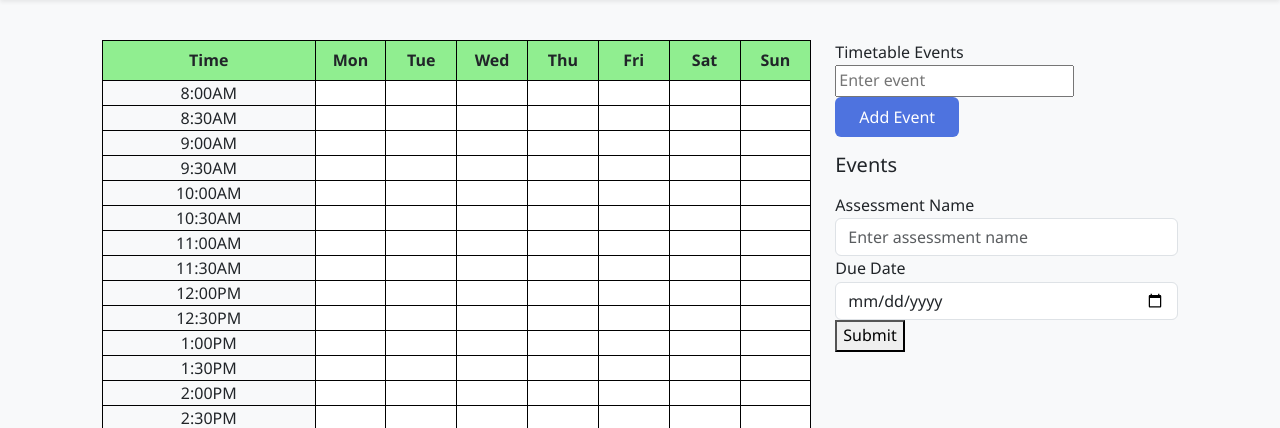
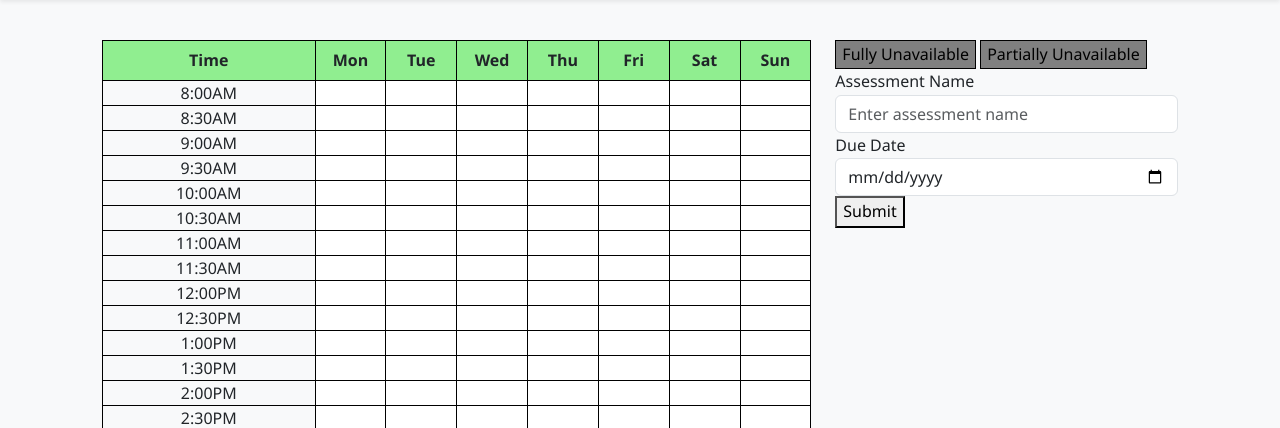
Before and after one commit to tri-tim-m-nguyen/study-plan-application, a Flask app: page /create in a window 1280 px wide. Shown: the part 74-502 px from the top of the page. Run offline with Flask 3, Linux system fonts and the light colour scheme.

Commit message:
Revert "Modified create timetable page"

```diff
--- a/app/static/timetable.css
+++ b/app/static/timetable.css
@@ -25,111 +25,25 @@
     height: 20px;
 }
 
-.timeslot:hover {
-    border: 3px dotted black;
+.timeslot.selected {
+    background-color: grey;
 }
 
-.timeslot.toggle-1 {
-    background-color: red;
+.timeslot.pselected {
+    background-color: lightblue;
 }
 
-.timeslot.toggle-2 {
-    background-color: blue;
+.timeslot:hover {
+    border: 3px dotted black; /* Change border to dotted on hover */
 }
 
-.timeslot.toggle-3 {
-    background-color: green;
+.toggle {
+    background-color:gray;
+    color: black;
+    border: 1px solid black;
 }
 
-.timeslot.toggle-4 {
-    background-color: yellow;
+.toggle.active {
+    background-color: lightgreen;
+    border: 1px solid green;
 }
-
-.timeslot.toggle-5 {
-    background-color: purple;
-}
-
-.timeslot.toggle-6 {
-    background-color: orange;
-}
-
-.timeslot.toggle-7 {
-    background-color: pink;
-}
-
-.timeslot.toggle-8 {
-    background-color: brown;
-}
-
-.timeslot.toggle-9 {
-    background-color: cyan;
-}
-
-.timeslot.toggle-10 {
-    background-color: lime;
-}
-
-.event {
-    border: 1px solid #ddd;
-    border-radius: 5px;
-    background-color: #f8f9fa;
-    padding: 10px;
-    margin-bottom: 10px;
-    display: flex;
-    justify-content: space-between;
-    align-items: center;
-}
-
-.event-toggle-1 {
-    background-color: red;
-    color: white;
-}
-
-.event-toggle-2 {
-    background-color: blue;
-    color: white;
-}
-
-.event-toggle-3 {
-    background-color: green;
-    color: white;
-}
-
-.event-toggle-4 {
-    background-color: yellow;
-    color: black; /* Ensure text is readable on yellow */
-}
-
-.event-toggle-5 {
-    background-color: purple;
-    color: white;
-}
-
-.event-toggle-6 {
-    background-color: orange;
-    color: white;
-}
-
-.event-toggle-7 {
-    background-color: pink;
-    color: black; /* Ensure text is readable on pink */
-}
-
-.event-toggle-8 {
-    background-color: brown;
-    color: white;
-}
-
-.event-toggle-9 {
-    background-color: cyan;
-    color: black; /* Ensure text is readable on cyan */
-}
-
-.event-toggle-10 {
-    background-color: lime;
-    color: black; /* Ensure text is readable on lime */
-}
-
-.event button {
-    font-size: 0.8rem;
-}
--- a/app/static/timetable.js
+++ b/app/static/timetable.js
@@ -1,104 +1,33 @@
 document.addEventListener("DOMContentLoaded", function () {
     const timeslots = document.querySelectorAll(".timeslot");
-    const eventsContainer = document.getElementById("events");
-    const addEventForm = document.getElementById("add-event-form");
-    const eventInput = document.getElementById("event");
-    let toggleMode = null;
-    let activeEvent = null;
+    let toggleMode = "selected"; // Default mode
+    toggleSelectedButton.classList.add("active");
 
-    // Pool of available toggle numbers
-    const availableToggles = Array.from({ length: 10 }, (_, i) => i + 1); // [1, 2, ..., 10]
+    const toggleSelectedButton = document.getElementById("toggle-selected");
+    const togglePSelectedButton = document.getElementById("toggle-pselected");
 
-    // Handle the "Add Event" form submission
-    addEventForm.addEventListener("submit", function (e) {
-        e.preventDefault();
-        const eventString = eventInput.value.trim();
+    // Add event listeners to the buttons
+    toggleSelectedButton.addEventListener("click", function () {
+        toggleMode = "selected";
+        toggleSelectedButton.classList.add("active");
+        togglePSelectedButton.classList.remove("active");
+    });
 
-        if (eventString) {
-            if (availableToggles.length === 0) {
-                alert("You can only have up to 10 events at once.");
-                return;
-            }
-
-            // Get the next available toggle number
-            const toggleNumber = availableToggles.shift(); // Remove the first available toggle number
-            const toggleClass = `toggle-${toggleNumber}`; // Unique class for this event
-
-            // Create a new event in the Event section
-            const event = document.createElement("div");
-            event.className = `event mb-2 p-2 border d-flex justify-content-between align-items-center`; // Default .event class
-            event.innerHTML = `
-                <span>${eventString}</span>
-                <button class="btn btn-sm btn-danger delete-event">Delete</button>
-            `;
-
-            // When event is clicked, set it as active
-            event.addEventListener("click", function () {
-                // Reset the previous active event
-                if (activeEvent) {
-                    activeEvent.classList.remove(`event-${toggleMode}`); // Remove toggle class from previous active event
-                    activeEvent.classList.add("event"); // Reset to default .event class
-                }
-
-                // Set the current event box as active
-                toggleMode = toggleClass;
-                event.classList.remove("event"); // Remove default .event class
-                event.classList.add(`event-${toggleClass}`); // Add the toggle class
-                activeEvent = event;
-            });
-
-            // Delete event when delete button is clicked
-            const deleteButton = event.querySelector(".delete-event");
-            deleteButton.addEventListener("click", function (e) {
-                e.stopPropagation(); // Prevent triggering the event box click
-                event.remove();
-
-                // Reset all timeslots associated with this toggle
-                timeslots.forEach(function (slot) {
-                    if (slot.classList.contains(toggleClass)) {
-                        slot.className = "timeslot"; // Reset to default class
-                    }
-                });
-
-                // Reset active event if the deleted box was active
-                if (activeEvent === event) {
-                    activeEvent = null;
-                    toggleMode = null;
-                }
-
-                // Return the toggle number to the pool
-                availableToggles.push(toggleNumber);
-                availableToggles.sort((a, b) => a - b); // Keep the pool sorted
-
-                // Unhide the form if there are available toggles
-                if (availableToggles.length > 0) {
-                    addEventForm.style.display = "block";
-                }
-            });
-
-            eventsContainer.appendChild(event);
-            eventInput.value = "";
-
-            // Hide the form if no toggles are available
-            if (availableToggles.length === 0) {
-                addEventForm.style.display = "none";
-            }
-        } else {
-            alert("Please enter a valid string.");
-        }
+    togglePSelectedButton.addEventListener("click", function () {
+        toggleMode = "pselected";
+        togglePSelectedButton.classList.add("active");
+        toggleSelectedButton.classList.remove("active");
     });
 
     // Add click event listeners to timeslots
     timeslots.forEach(function (slot) {
         slot.addEventListener("click", function () {
-            if (toggleMode) {
-                // Resets to default if already toggled to selected event
-                if (slot.classList.contains(toggleMode)) {
-                    slot.className = "timeslot";
-                } else {
-                    slot.className = "timeslot";
-                    slot.classList.add(toggleMode); // Add the toggle class to the timeslot
-                }
+            if (toggleMode === "selected") {
+                slot.classList.toggle("selected");
+                slot.classList.remove("pselected"); // Ensure only one mode is active
+            } else if (toggleMode === "pselected") {
+                slot.classList.toggle("pselected");
+                slot.classList.remove("selected"); // Ensure only one mode is active
             }
         });
     });
--- a/app/templates/create.html
+++ b/app/templates/create.html
@@ -10,17 +10,9 @@
 <div class="row">
   {% include 'timetable.html' %}
   <div class="col-md-4">
-    <form id="add-event-form" class="mb-3">
-      <div class="form-group">
-        <label for="event">Timetable Events</label>
-        <input type="text" id="event" class="form" placeholder="Enter event" required>
-      </div>
-      <button type="submit" class="btn btn-primary">Add Event</button>
-    </form>
+    <button class="toggle" id="toggle-selected">Fully Unavailable</button>
 
-    <div id="events" class="mb-3">
-      <h5>Events</h5>
-    </div>
+    <button class="toggle" id="toggle-pselected">Partially Unavailable</button>
 
     <form>
       <div class="assessment-form">
```
